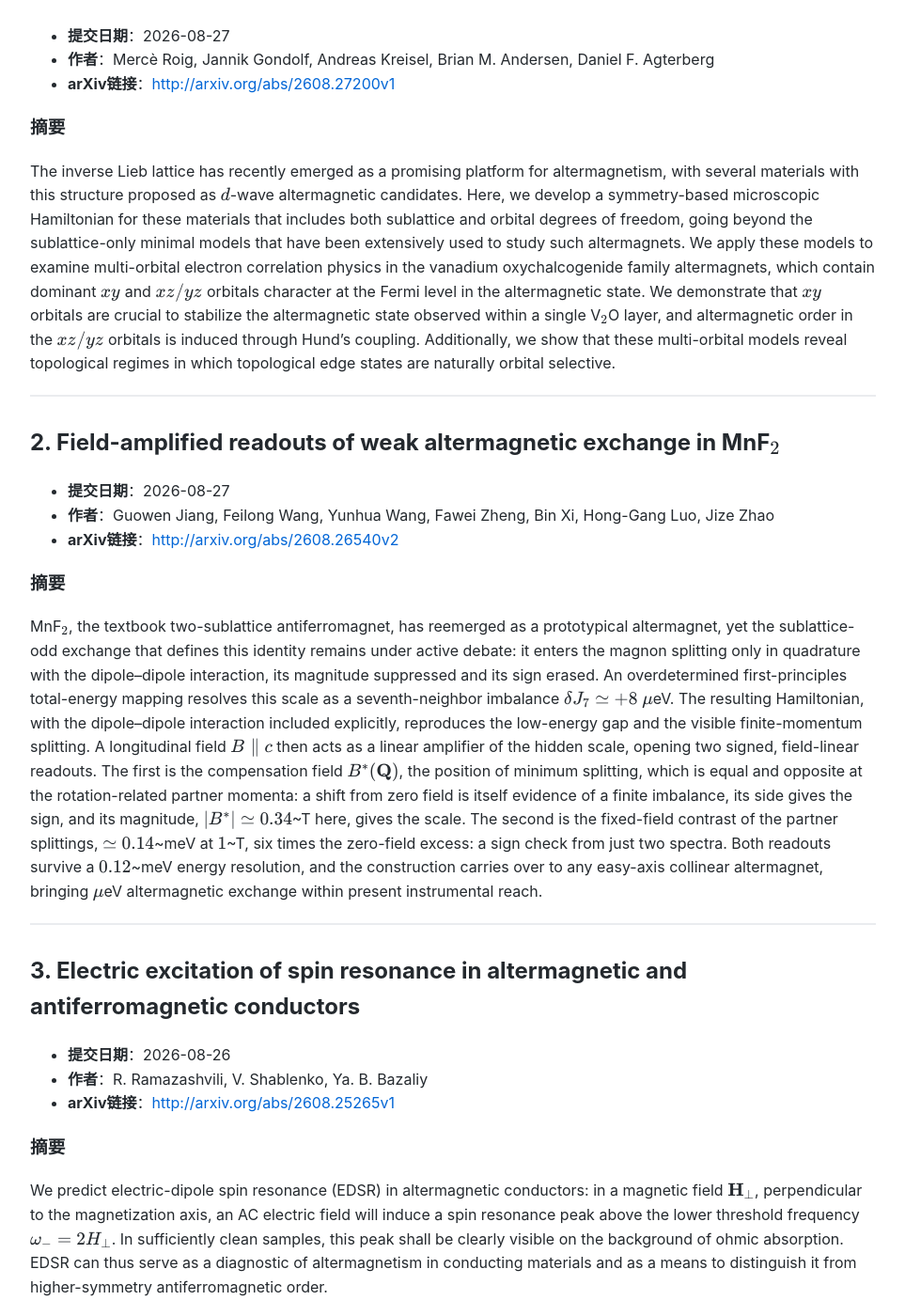
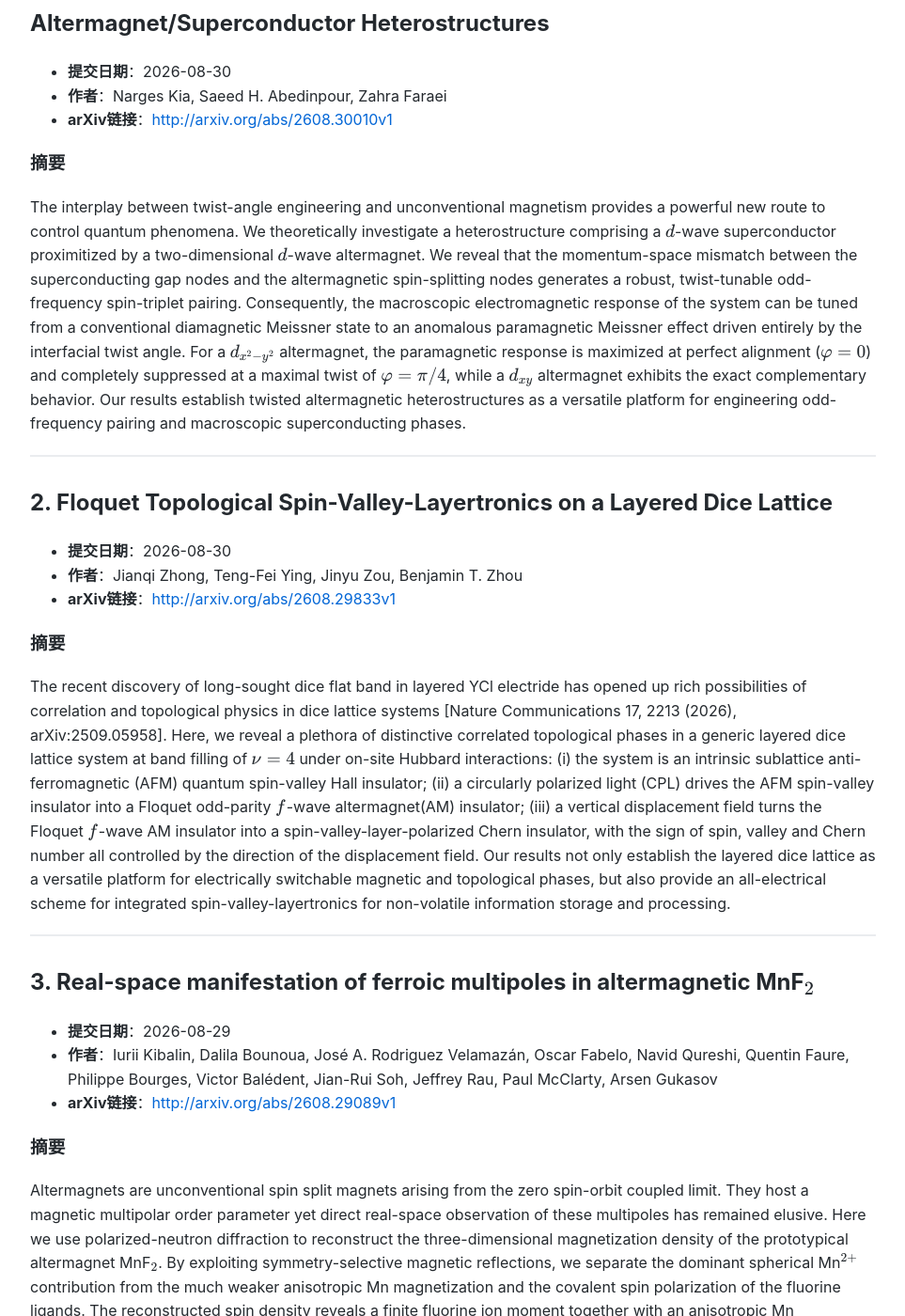
Before and after one commit to yangke25491/daily-arxiv-altermagnetic, a Jekyll site: the page built from index.md, in a window 1280 px wide and 1400 px high, scrolled down 235 px. Shown: the whole window at 94% size, without its empty margins (158-1121 px from the left). Built offline with Jekyll 4.4.1, drawn with Linux system fonts in a browser that asks for light colours; some of the changed text lies outside the part shown.

Commit message:
Automated update: arXiv papers

```diff
--- a/index.md
+++ b/index.md
@@ -5,12 +5,45 @@ title: 交错磁论文
 
 # 凝聚态物理-交错磁(Altermagnetic)相关论文
 
-> 检索时间范围：**2026-08-01 至 2026-08-31**
-> 数据检索到 **23** 篇相关论文，按提交时间降序排列
+> 检索时间范围：**2026-08-02 至 2026-09-01**
+> 数据检索到 **26** 篇相关论文，按提交时间降序排列
 
 ---
 
-## 1. Multi-orbital physics in inverse Lieb lattice altermagnets
+## 1. Twist-Tunable Paramagnetic Superconductivity in $d$-wave Altermagnet/Superconductor Heterostructures
+
+- **提交日期**：2026-08-30
+- **作者**：Narges Kia, Saeed H. Abedinpour, Zahra Faraei
+- **arXiv链接**：[http://arxiv.org/abs/2608.30010v1](http://arxiv.org/abs/2608.30010v1)
+
+### 摘要
+The interplay between twist-angle engineering and unconventional magnetism provides a powerful new route to control quantum phenomena. We theoretically investigate a heterostructure comprising a $d$-wave superconductor proximitized by a two-dimensional $d$-wave altermagnet. We reveal that the momentum-space mismatch between the superconducting gap nodes and the altermagnetic spin-splitting nodes generates a robust, twist-tunable odd-frequency spin-triplet pairing. Consequently, the macroscopic electromagnetic response of the system can be tuned from a conventional diamagnetic Meissner state to an anomalous paramagnetic Meissner effect driven entirely by the interfacial twist angle. For a $d\_{x^2-y^2}$ altermagnet, the paramagnetic response is maximized at perfect alignment ($φ=0$) and completely suppressed at a maximal twist of $φ=π/4$, while a $d\_{xy}$ altermagnet exhibits the exact complementary behavior. Our results establish twisted altermagnetic heterostructures as a versatile platform for engineering odd-frequency pairing and macroscopic superconducting phases.
+
+---
+
+## 2. Floquet Topological Spin-Valley-Layertronics on a Layered Dice Lattice
+
+- **提交日期**：2026-08-30
+- **作者**：Jianqi Zhong, Teng-Fei Ying, Jinyu Zou, Benjamin T. Zhou
+- **arXiv链接**：[http://arxiv.org/abs/2608.29833v1](http://arxiv.org/abs/2608.29833v1)
+
+### 摘要
+The recent discovery of long-sought dice flat band in layered YCl electride has opened up rich possibilities of correlation and topological physics in dice lattice systems [Nature Communications 17, 2213 (2026), arXiv:2509.05958]. Here, we reveal a plethora of distinctive correlated topological phases in a generic layered dice lattice system at band filling of $ν=4$ under on-site Hubbard interactions: (i) the system is an intrinsic sublattice anti-ferromagnetic (AFM) quantum spin-valley Hall insulator; (ii) a circularly polarized light (CPL) drives the AFM spin-valley insulator into a Floquet odd-parity $f$-wave altermagnet(AM) insulator; (iii) a vertical displacement field turns the Floquet $f$-wave AM insulator into a spin-valley-layer-polarized Chern insulator, with the sign of spin, valley and Chern number all controlled by the direction of the displacement field. Our results not only establish the layered dice lattice as a versatile platform for electrically switchable magnetic and topological phases, but also provide an all-electrical scheme for integrated spin-valley-layertronics for non-volatile information storage and processing.
+
+---
+
+## 3. Real-space manifestation of ferroic multipoles in altermagnetic MnF${}\_2$
+
+- **提交日期**：2026-08-29
+- **作者**：Iurii Kibalin, Dalila Bounoua, José A. Rodriguez Velamazán, Oscar Fabelo, Navid Qureshi, Quentin Faure, Philippe Bourges, Victor Balédent, Jian-Rui Soh, Jeffrey Rau, Paul McClarty, Arsen Gukasov
+- **arXiv链接**：[http://arxiv.org/abs/2608.29089v1](http://arxiv.org/abs/2608.29089v1)
+
+### 摘要
+Altermagnets are unconventional spin split magnets arising from the zero spin-orbit coupled limit. They host a magnetic multipolar order parameter yet direct real-space observation of these multipoles has remained elusive. Here we use polarized-neutron diffraction to reconstruct the three-dimensional magnetization density of the prototypical altermagnet MnF${}\_2$. By exploiting symmetry-selective magnetic reflections, we separate the dominant spherical Mn$^{2+}$ contribution from the much weaker anisotropic Mn magnetization and the covalent spin polarization of the fluorine ligands. The reconstructed spin density reveals a finite fluorine ion moment together with an anisotropic Mn magnetization consistent with the symmetry-allowed altermagnetic rank-5 magnetic multipole $O\_{52}$(magnetic triacontadipole). These results provide direct real-space evidence of ferroic multipolar order in an altermagnet and establish polarized-neutron diffraction as a powerful probe of hidden magnetic multipoles in quantum materials.
+
+---
+
+## 4. Multi-orbital physics in inverse Lieb lattice altermagnets
 
 - **提交日期**：2026-08-27
 - **作者**：Mercè Roig, Jannik Gondolf, Andreas Kreisel, Brian M. Andersen, Daniel F. Agterberg
@@ -153,7 +186,7 @@ We theoretically propose two possible routes to realizing quantum anomalous Hall
 
 ---
 
-## 14. Spin-polarized supercurrents and Josephson diode effect in altermagnets
+## 17. Spin-polarized supercurrents and Josephson diode effect in altermagnets
 
 - **提交日期**：2026-08-12
 - **作者**：Janus F. Niebuhr, Matthias Eschrig, Danilo Nikolić
```
Also changed, not shown: other parts of index.md (+22 -22 lines).
